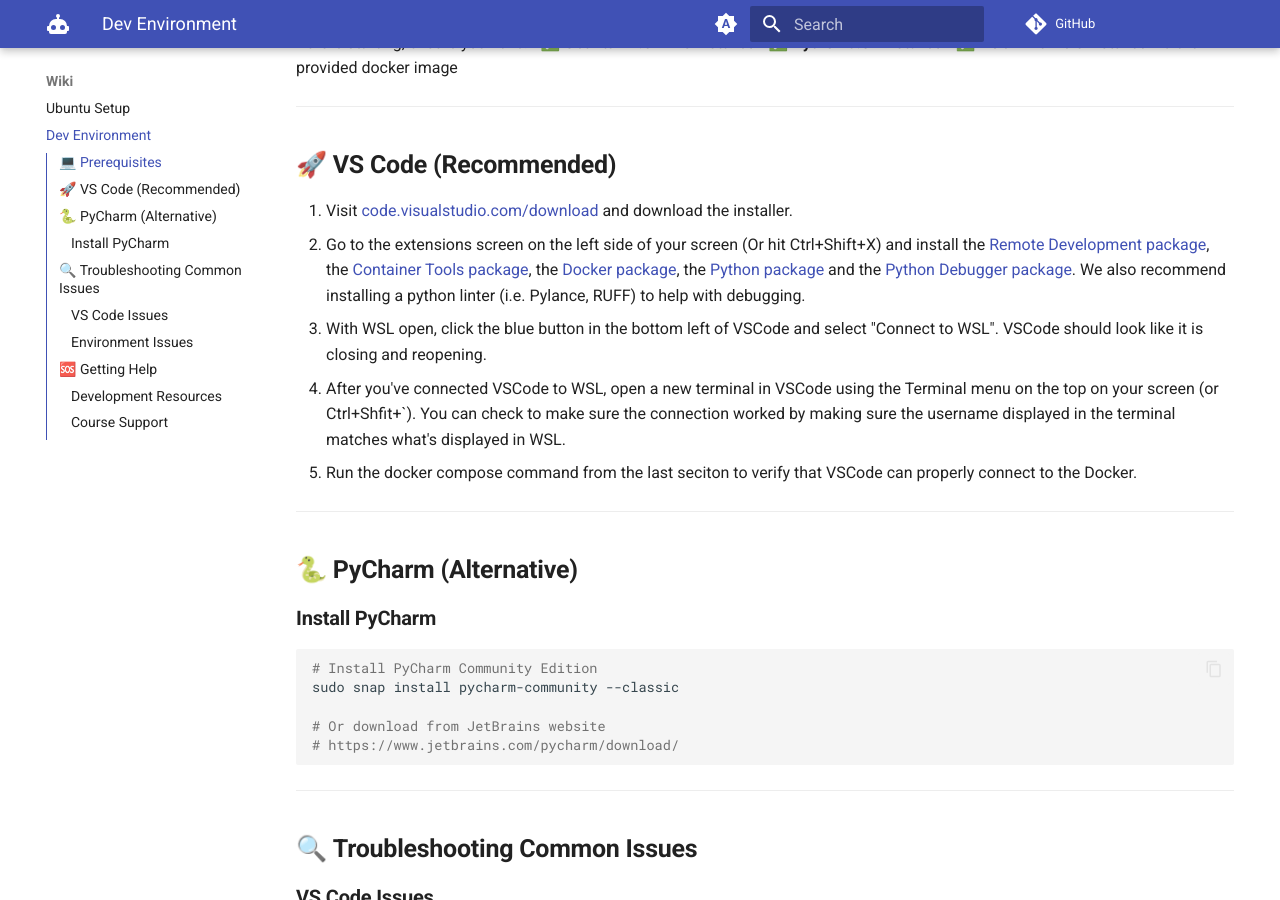
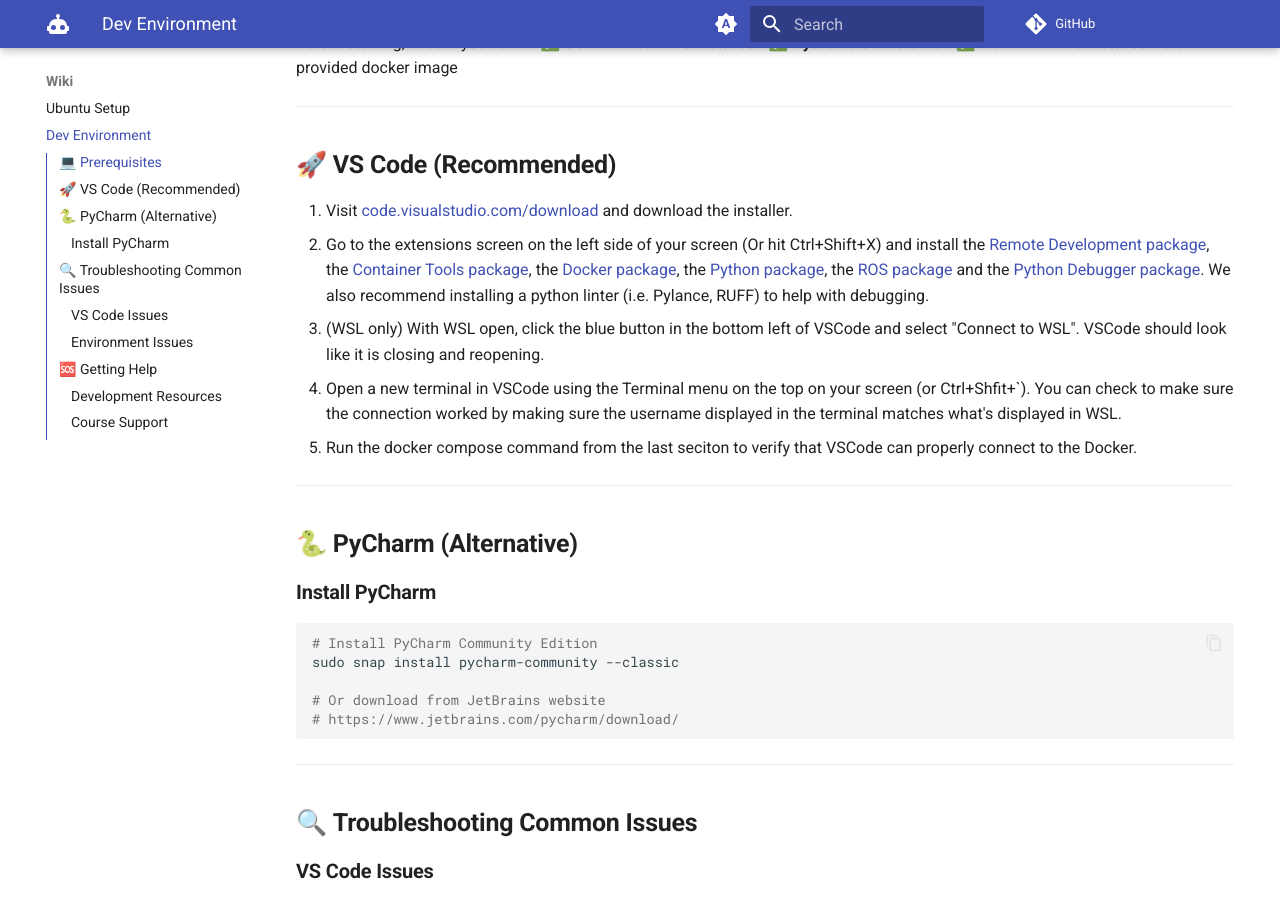
Before and after one commit to ENME480/enme480.github.io, an MkDocs documentation site: the page built from docs/dev-environment.md, in a window 1280 px wide and 900 px high, scrolled down 366 px. Built offline with MkDocs 1.6.1 and Material for MkDocs 9.7.7, drawn with Linux system fonts in a browser that asks for light colours; plug-ins that fetch from the network failed and are left out; comment, search, counter and statistics services are not loaded; the version menu is left out.

Commit message:
add ros package to list

```diff
--- a/docs/dev-environment.md
+++ b/docs/dev-environment.md
@@ -14,9 +14,9 @@
 
 ## 🚀 **VS Code (Recommended)**
 1. Visit [code.visualstudio.com/download](https://code.visualstudio.com/download) and download the installer.
-2. Go to the extensions screen on the left side of your screen (Or hit Ctrl+Shift+X) and install the [Remote Development package](https://marketplace.visualstudio.com/items?itemName=ms-vscode-remote.vscode-remote-extensionpack), the [Container Tools package](https://marketplace.visualstudio.com/items?itemName=ms-azuretools.vscode-containers), the [Docker package](https://marketplace.visualstudio.com/items?itemName=ms-azuretools.vscode-docker), the [Python package](https://marketplace.visualstudio.com/items?itemName=ms-python.python) and the [Python Debugger package](https://marketplace.visualstudio.com/items?itemName=ms-python.debugpy). We also recommend installing a python linter (i.e. Pylance, RUFF) to help with debugging.
-3. With WSL open, click the blue button in the bottom left of VSCode and select "Connect to WSL". VSCode should look like it is closing and reopening.
-4. After you've connected VSCode to WSL, open a new terminal in VSCode using the Terminal menu on the top on your screen (or Ctrl+Shfit+`). You can check to make sure the connection worked by making sure the username displayed in the terminal matches what's displayed in WSL.
+2. Go to the extensions screen on the left side of your screen (Or hit Ctrl+Shift+X) and install the [Remote Development package](https://marketplace.visualstudio.com/items?itemName=ms-vscode-remote.vscode-remote-extensionpack), the [Container Tools package](https://marketplace.visualstudio.com/items?itemName=ms-azuretools.vscode-containers), the [Docker package](https://marketplace.visualstudio.com/items?itemName=ms-azuretools.vscode-docker), the [Python package](https://marketplace.visualstudio.com/items?itemName=ms-python.python), the [ROS package](https://marketplace.visualstudio.com/items?itemName=Ranch-Hand-Robotics.rde-ros-2) and the [Python Debugger package](https://marketplace.visualstudio.com/items?itemName=ms-python.debugpy). We also recommend installing a python linter (i.e. Pylance, RUFF) to help with debugging.
+3. (WSL only) With WSL open, click the blue button in the bottom left of VSCode and select "Connect to WSL". VSCode should look like it is closing and reopening.
+4. Open a new terminal in VSCode using the Terminal menu on the top on your screen (or Ctrl+Shfit+`). You can check to make sure the connection worked by making sure the username displayed in the terminal matches what's displayed in WSL.
 5. Run the docker compose command from the last seciton to verify that VSCode can properly connect to the Docker.
 
 ---
```
